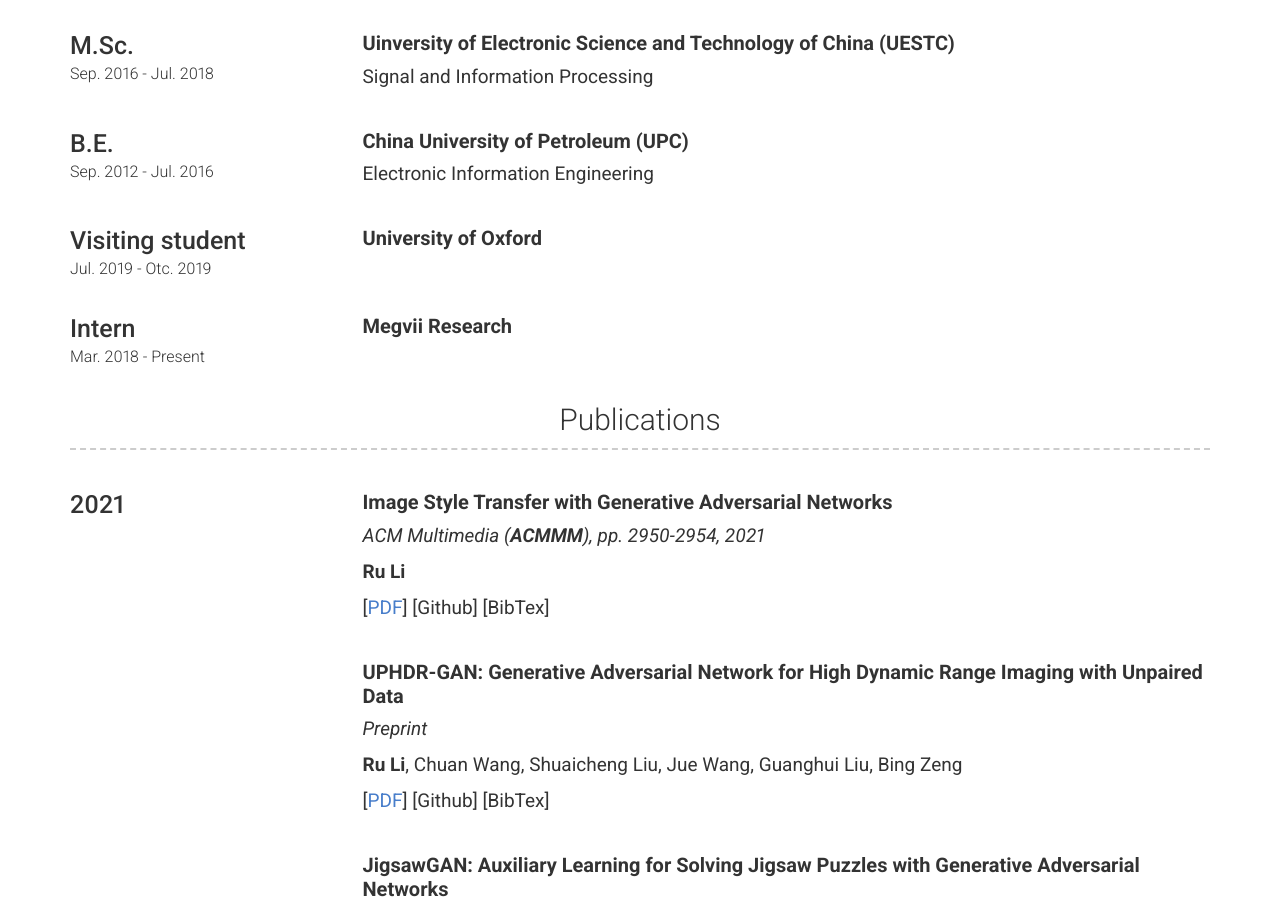
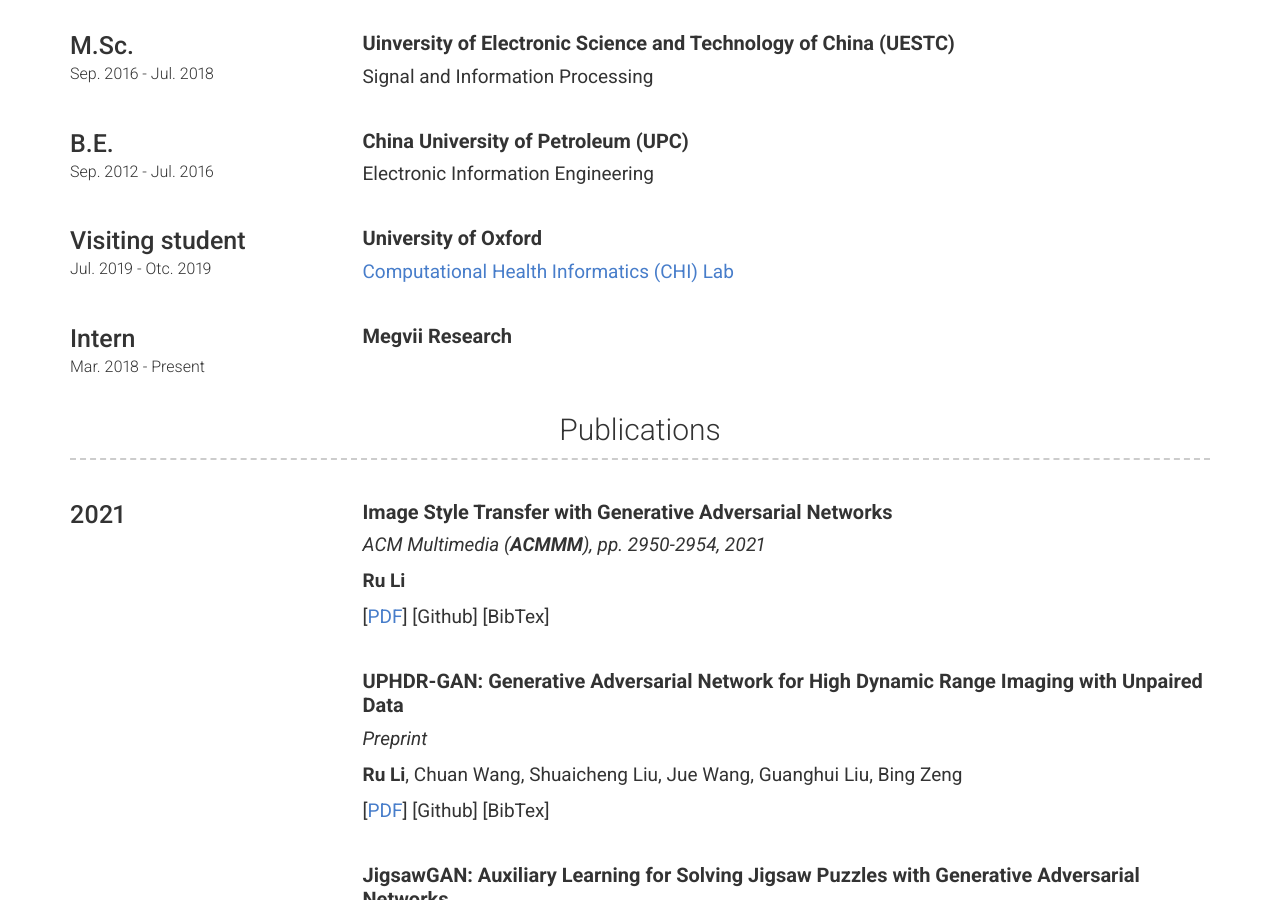
Before and after one commit to liru0126/liru0126.github.io, a Jekyll site: the page built from index.md, in a window 1280 px wide and 900 px high, scrolled down 683 px. Built offline with Jekyll 4.4.1, drawn with Linux system fonts in a browser that asks for light colours; nearby versions of some CDN libraries.

Commit message:
Update _config.yml

```diff
--- a/_config.yml
+++ b/_config.yml
@@ -100,6 +100,8 @@ content:
         caption: Jul. 2019 - Otc. 2019
         description: | # this will include new lines to allow paragraphs
             ## **University of Oxford**
+
+            [Computational Health Informatics (CHI) Lab](https://eng.ox.ac.uk/chi/)
 
       - layout: left
         title: Intern
```
